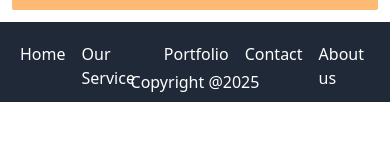
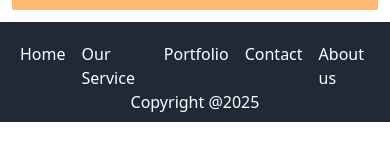
Before and after one commit to Anshu-patidar01/inter-project, a React (Vite) app in the folder frontend/: page /admin in a window 390 px wide. Shown: the part 242-402 px from the top of the page. Built offline with nearby package versions, Linux system fonts and the light colour scheme; no server answers.

Commit message:
updated Footer

```diff
--- a/frontend/src/page/Footer.jsx
+++ b/frontend/src/page/Footer.jsx
@@ -14,7 +14,9 @@ function Footer() {
         </div>
         <div></div>
       </div>
-      <div className=" text-white text-center ">Copyright @2025</div>
+      <div className=" text-white text-center mt-5 sm:mt-0">
+        Copyright @2025
+      </div>
     </div>
   );
 }
```
